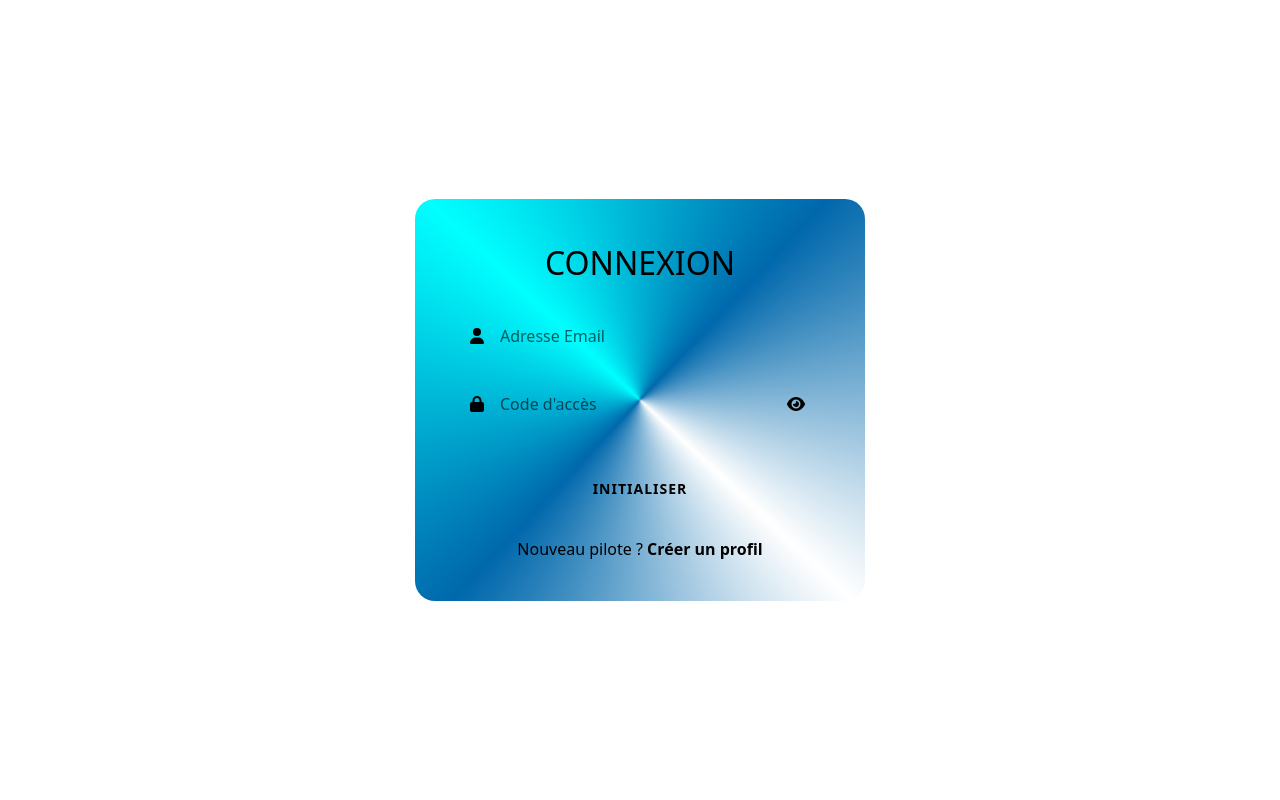
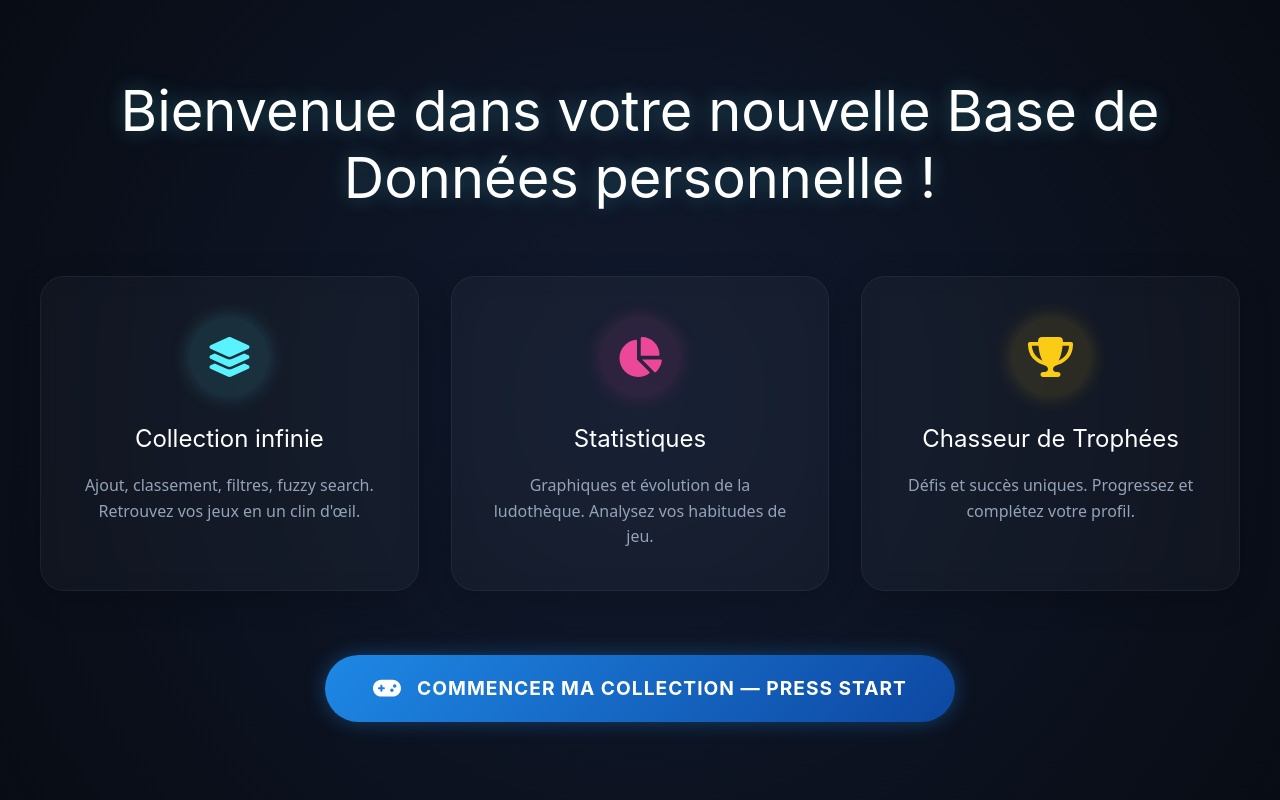
Before and after one commit to anto95240/GameCollector, a React (Vite) app: page / in a window 1280 px wide. Built offline with nearby package versions, Linux system fonts and the light colour scheme; no server answers.

Commit message:
feat(onboarding): implémentation de la landing page et refonte du routage

```diff
--- a/src/components/main/AuthLayout/index.tsx
+++ b/src/components/main/AuthLayout/index.tsx
@@ -1,11 +1,19 @@
 import '@/screens/Login/Login.css'
 import '@/screens/Register/Register.css'
 
-import { Outlet, useLocation } from 'react-router'
+import { useEffect } from 'react'
+import { Outlet, useLocation, useNavigate } from 'react-router'
 
 const AuthLayout = () => {
   const location = useLocation()
+  const navigate = useNavigate()
   const isRegister = location.pathname === '/register'
+
+  useEffect(() => {
+    if (!localStorage.getItem('last_seen_version')) {
+      navigate('/')
+    }
+  }, [navigate])
 
   return (
     <div className="auth-container">
--- a/src/components/main/ProtectedRoutes/index.tsx
+++ b/src/components/main/ProtectedRoutes/index.tsx
@@ -5,7 +5,7 @@ import { readStoredUser } from '@/utils/userStorage'
 const ProtectedRoutes = () => {
   const user = readStoredUser()
 
-  return user ? <Outlet /> : <Navigate to="/" replace />
+  return user ? <Outlet /> : <Navigate to="/login" replace />
 }
 
 export default ProtectedRoutes
--- a/src/config/constants.ts
+++ b/src/config/constants.ts
@@ -4,6 +4,8 @@ export const PROFILE_SECTIONS = [
   { id: 'login-section', label: 'profile.links.loginSection' },
   { id: 'account-delete-section', label: 'profile.links.dangerZone' },
 ]
+
+export const APP_VERSION = '3.1.1'
 
 // Options statiques utilisées dans les formulaires (ex: AddEditGame)
 export const MOCK_OPTIONS = {
--- a/src/config/router.tsx
+++ b/src/config/router.tsx
@@ -21,6 +21,7 @@ const StatistiquePage = lazy(() => import('../screens/Statistique'))
 const ListePage = lazy(() => import('../screens/Liste'))
 const DetailPage = lazy(() => import('../screens/Detail'))
 const TropheesPage = lazy(() => import('../screens/Trophees'))
+const WelcomePage = lazy(() => import('../screens/Welcome'))
 
 // Un composant qui enveloppe nos routes paresseuses pour afficher un spinner simple et capturer les erreurs de page
 const SuspenseWrapper = ({ children }: { children: React.ReactNode }) => (
@@ -38,10 +39,18 @@ const SimpleSuspenseWrapper = ({ children }: { children: React.ReactNode }) => (
 
 const router = createBrowserRouter([
   {
+    path: '/',
+    element: (
+      <SimpleSuspenseWrapper>
+        <WelcomePage />
+      </SimpleSuspenseWrapper>
+    ),
+  },
+  {
     Component: AuthLayout,
     children: [
       {
-        path: '/',
+        path: '/login',
         element: (
           <SuspenseWrapper>
             <LoginPage />
--- a/src/hooks/ui/useLoadingAnimation.tsx
+++ b/src/hooks/ui/useLoadingAnimation.tsx
@@ -2,7 +2,11 @@ import { useEffect, useRef, useState } from 'react'
 
 import { mergeStoredUser } from '@/utils/userStorage'
 
-export const useLoadingAnimation = (variant = 'login', navigate: any, returnTo: string | null = null) => {
+export const useLoadingAnimation = (
+  variant = 'login',
+  navigate: any,
+  returnTo: string | null = null
+) => {
   const [progress, setProgress] = useState(0)
   const hasCompletedRef = useRef(false)
 
@@ -39,7 +43,9 @@ export const useLoadingAnimation = (variant = 'login', navigate: any, returnTo:
       const finalTimer = setTimeout(() => {
         if (!isMounted) return
 
-        mergeStoredUser({ startupAnimationSeen: true })
+        if (variant !== 'logout') {
+          mergeStoredUser({ startupAnimationSeen: true })
+        }
 
         if (navigate) {
           const destination = returnTo || (variant === 'logout' ? '/' : '/dashboard')
--- a/src/screens/Deconnexion/index.tsx
+++ b/src/screens/Deconnexion/index.tsx
@@ -6,6 +6,8 @@ import { useTranslation } from 'react-i18next'
 import { useNavigate } from 'react-router'
 
 import LoadingButton from '@/components/common/LoadingButton'
+import { supabase } from '@/lib/supabase'
+import { removeStoredUser } from '@/utils/userStorage'
 
 const DeconnexionPage = () => {
   const { t } = useTranslation()
@@ -14,6 +16,23 @@ const DeconnexionPage = () => {
 
   const handleLogout = async () => {
     setIsLoggingOut(true)
+
+    try {
+      // Déconnexion réelle auprès de Supabase
+      await supabase.auth.signOut()
+    } catch (error) {
+      console.error('Erreur lors de la déconnexion Supabase:', error)
+    } finally {
+      // Nettoyage forcé en local (même si Supabase échoue)
+      removeStoredUser()
+      // Nettoyer aussi le token Supabase manuellement au cas où
+      Object.keys(localStorage).forEach((key) => {
+        if (key.startsWith('sb-') && key.endsWith('-auth-token')) {
+          localStorage.removeItem(key)
+        }
+      })
+    }
+
     await new Promise((resolve: any) => setTimeout(resolve, 400))
     // Redirection vers la page de chargement fullscreen
     navigate('/loading?variant=logout&returnTo=/')
--- /dev/null
+++ b/src/screens/Welcome/Welcome.css
@@ -0,0 +1,224 @@
+.welcome-container {
+  min-height: 100vh;
+  width: 100vw;
+  display: flex;
+  justify-content: center;
+  align-items: center;
+  background: radial-gradient(circle at 50% 50%, #111a2f 0%, #080c14 100%);
+  color: var(--text-primary, #ffffff);
+  opacity: 0;
+  transition: opacity 0.8s ease;
+  overflow-x: hidden;
+  padding: 2rem;
+  box-sizing: border-box;
+}
+
+.welcome-container.visible {
+  opacity: 1;
+}
+
+.welcome-content {
+  max-width: 1200px;
+  width: 100%;
+  display: flex;
+  flex-direction: column;
+  align-items: center;
+  gap: 4rem;
+}
+
+.welcome-title {
+  font-family: var(--font-family-title, 'Inter', sans-serif);
+  font-size: clamp(2rem, 5vw, 3.5rem);
+  text-align: center;
+  margin: 0;
+  line-height: 1.2;
+  text-shadow: 0 0 20px rgba(90, 242, 255, 0.3);
+  transform: translateY(20px);
+  opacity: 0;
+  transition: all 0.8s ease 0.2s;
+}
+
+.welcome-container.visible .welcome-title {
+  transform: translateY(0);
+  opacity: 1;
+}
+
+.welcome-icon {
+  display: inline-block;
+  animation: float 3s ease-in-out infinite;
+}
+
+@keyframes float {
+  0% {
+    transform: translateY(0px) rotate(0deg);
+  }
+  50% {
+    transform: translateY(-10px) rotate(5deg);
+  }
+  100% {
+    transform: translateY(0px) rotate(0deg);
+  }
+}
+
+.welcome-grid {
+  display: grid;
+  grid-template-columns: repeat(auto-fit, minmax(280px, 1fr));
+  gap: 2rem;
+  width: 100%;
+}
+
+.welcome-card {
+  background: rgba(255, 255, 255, 0.03);
+  backdrop-filter: blur(10px);
+  border: 1px solid rgba(255, 255, 255, 0.05);
+  border-radius: 24px;
+  padding: 2.5rem 2rem;
+  display: flex;
+  flex-direction: column;
+  align-items: center;
+  text-align: center;
+  gap: 1rem;
+  box-shadow: 0 8px 32px rgba(0, 0, 0, 0.2);
+  transform: translateY(30px);
+  opacity: 0;
+  transition: all 0.8s cubic-bezier(0.25, 0.8, 0.25, 1);
+  position: relative;
+  overflow: hidden;
+}
+
+.welcome-card::before {
+  content: '';
+  position: absolute;
+  top: 0;
+  left: 0;
+  right: 0;
+  height: 2px;
+  background: linear-gradient(90deg, transparent, var(--brand-glow, #5af2ff), transparent);
+  opacity: 0;
+  transition: opacity 0.3s ease;
+}
+
+.welcome-card:hover {
+  transform: translateY(-5px) !important;
+  border-color: rgba(90, 242, 255, 0.2);
+  box-shadow: 0 12px 40px rgba(90, 242, 255, 0.1);
+}
+
+.welcome-card:hover::before {
+  opacity: 1;
+}
+
+.welcome-container.visible .welcome-card {
+  transform: translateY(0);
+  opacity: 1;
+}
+
+.welcome-card.delay-1 {
+  transition-delay: 0.4s;
+}
+.welcome-card.delay-2 {
+  transition-delay: 0.6s;
+}
+.welcome-card.delay-3 {
+  transition-delay: 0.8s;
+}
+
+.welcome-card-icon {
+  font-size: 2.5rem;
+  width: 80px;
+  height: 80px;
+  display: flex;
+  justify-content: center;
+  align-items: center;
+  border-radius: 50%;
+  margin-bottom: 0.5rem;
+}
+
+.collection-icon {
+  background: rgba(90, 242, 255, 0.1);
+  color: #5af2ff;
+  box-shadow: 0 0 20px rgba(90, 242, 255, 0.2);
+}
+
+.stats-icon {
+  background: rgba(236, 72, 153, 0.1);
+  color: #ec4899;
+  box-shadow: 0 0 20px rgba(236, 72, 153, 0.2);
+}
+
+.trophies-icon {
+  background: rgba(250, 204, 21, 0.1);
+  color: #facc15;
+  box-shadow: 0 0 20px rgba(250, 204, 21, 0.2);
+}
+
+.welcome-card h2 {
+  font-size: 1.5rem;
+  margin: 0;
+  font-family: var(--font-family-title, 'Inter', sans-serif);
+}
+
+.welcome-card p {
+  color: var(--text-secondary, #94a3b8);
+  margin: 0;
+  line-height: 1.6;
+  font-size: 1rem;
+}
+
+.welcome-button {
+  background: linear-gradient(135deg, var(--brand-primary, #1e88e5) 0%, #0d47a1 100%);
+  color: white;
+  border: none;
+  padding: 1.2rem 3rem;
+  font-size: 1.2rem;
+  font-weight: bold;
+  border-radius: 50px;
+  cursor: pointer;
+  display: flex;
+  align-items: center;
+  gap: 1rem;
+  box-shadow: 0 0 20px rgba(30, 136, 229, 0.4);
+  transform: translateY(30px);
+  opacity: 0;
+  transition: all 0.5s ease;
+  font-family: var(--font-family-title, 'Inter', sans-serif);
+  text-transform: uppercase;
+  letter-spacing: 1px;
+}
+
+.welcome-container.visible .welcome-button {
+  transform: translateY(0);
+  opacity: 1;
+  transition-delay: 1s;
+}
+
+.welcome-button:hover {
+  transform: scale(1.05) translateY(0) !important;
+  box-shadow: 0 0 30px rgba(30, 136, 229, 0.6);
+  background: linear-gradient(135deg, #2196f3 0%, #1565c0 100%);
+}
+
+.welcome-button:active {
+  transform: scale(0.98) translateY(0) !important;
+}
+
+.btn-icon {
+  font-size: 1.4rem;
+}
+
+@media (max-width: 768px) {
+  .welcome-content {
+    gap: 3rem;
+  }
+
+  .welcome-grid {
+    grid-template-columns: 1fr;
+    gap: 1.5rem;
+  }
+
+  .welcome-button {
+    width: 100%;
+    justify-content: center;
+    padding: 1rem 2rem;
+  }
+}
--- /dev/null
+++ b/src/screens/Welcome/index.tsx
@@ -0,0 +1,73 @@
+import './Welcome.css'
+
+import { faChartPie, faGamepad, faLayerGroup, faTrophy } from '@fortawesome/free-solid-svg-icons'
+import { FontAwesomeIcon } from '@fortawesome/react-fontawesome'
+import { useEffect, useState } from 'react'
+import { useNavigate } from 'react-router'
+
+import { APP_VERSION } from '@/config/constants'
+import { readStoredUser } from '@/utils/userStorage'
+
+const WelcomePage = () => {
+  const navigate = useNavigate()
+  const [isVisible, setIsVisible] = useState(false)
+
+  useEffect(() => {
+    // Si l'utilisateur est déjà connecté, on l'envoie sur le dashboard
+    if (readStoredUser()) {
+      navigate('/dashboard', { replace: true })
+      return
+    }
+
+    // Sinon, on déclenche l'animation d'entrée
+    setTimeout(() => setIsVisible(true), 100)
+  }, [navigate])
+
+  const handleStart = () => {
+    localStorage.setItem('last_seen_version', APP_VERSION)
+    navigate('/login')
+  }
+
+  return (
+    <div className={`welcome-container ${isVisible ? 'visible' : ''}`}>
+      <div className="welcome-content">
+        <h1 className="welcome-title">
+          Bienvenue dans votre nouvelle Base de Données personnelle !
+        </h1>
+
+        <div className="welcome-grid">
+          <div className="welcome-card delay-1">
+            <div className="welcome-card-icon collection-icon">
+              <FontAwesomeIcon icon={faLayerGroup} />
+            </div>
+            <h2>Collection infinie</h2>
+            <p>Ajout, classement, filtres, fuzzy search. Retrouvez vos jeux en un clin d'œil.</p>
+          </div>
+
+          <div className="welcome-card delay-2">
+            <div className="welcome-card-icon stats-icon">
+              <FontAwesomeIcon icon={faChartPie} />
+            </div>
+            <h2>Statistiques</h2>
+            <p>Graphiques et évolution de la ludothèque. Analysez vos habitudes de jeu.</p>
+          </div>
+
+          <div className="welcome-card delay-3">
+            <div className="welcome-card-icon trophies-icon">
+              <FontAwesomeIcon icon={faTrophy} />
+            </div>
+            <h2>Chasseur de Trophées</h2>
+            <p>Défis et succès uniques. Progressez et complétez votre profil.</p>
+          </div>
+        </div>
+
+        <button className="welcome-button delay-4" onClick={handleStart}>
+          <FontAwesomeIcon icon={faGamepad} className="btn-icon" />
+          Commencer ma collection — Press Start
+        </button>
+      </div>
+    </div>
+  )
+}
+
+export default WelcomePage
```
